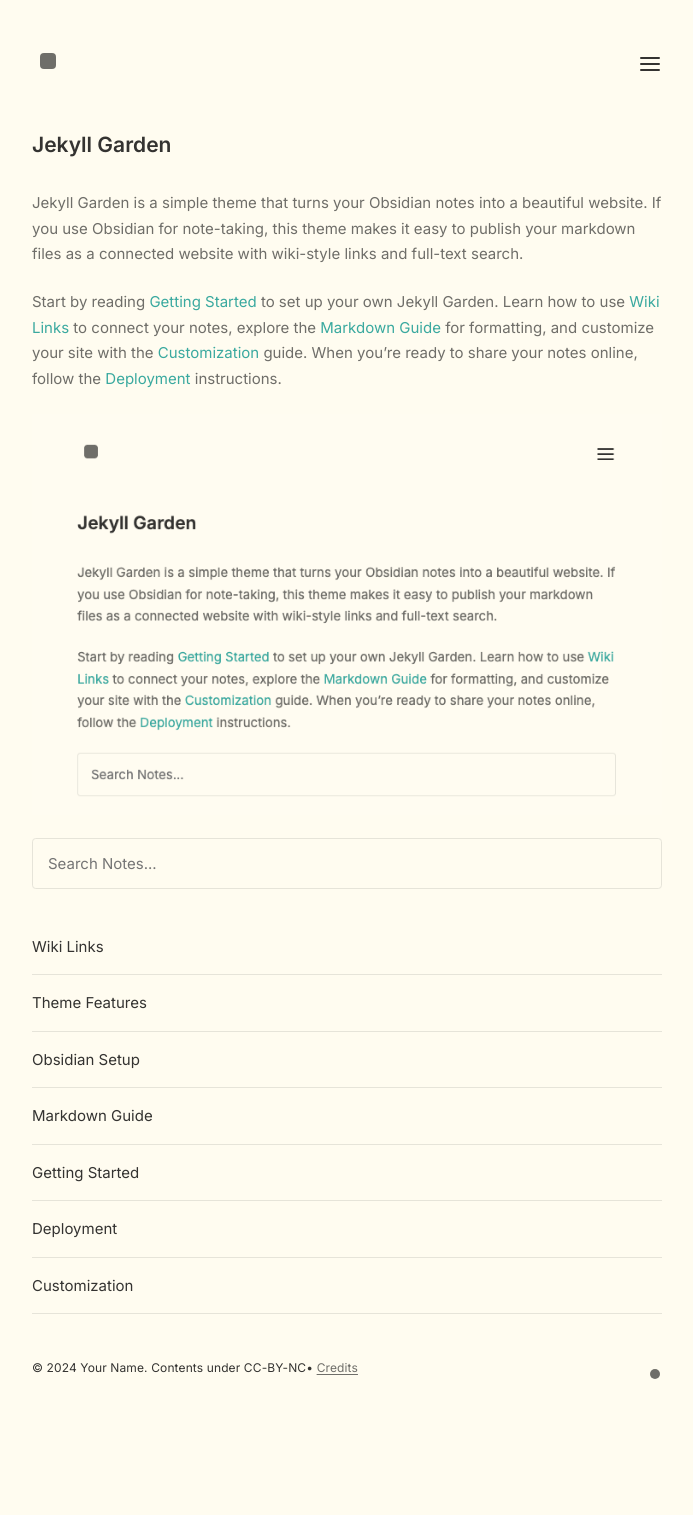
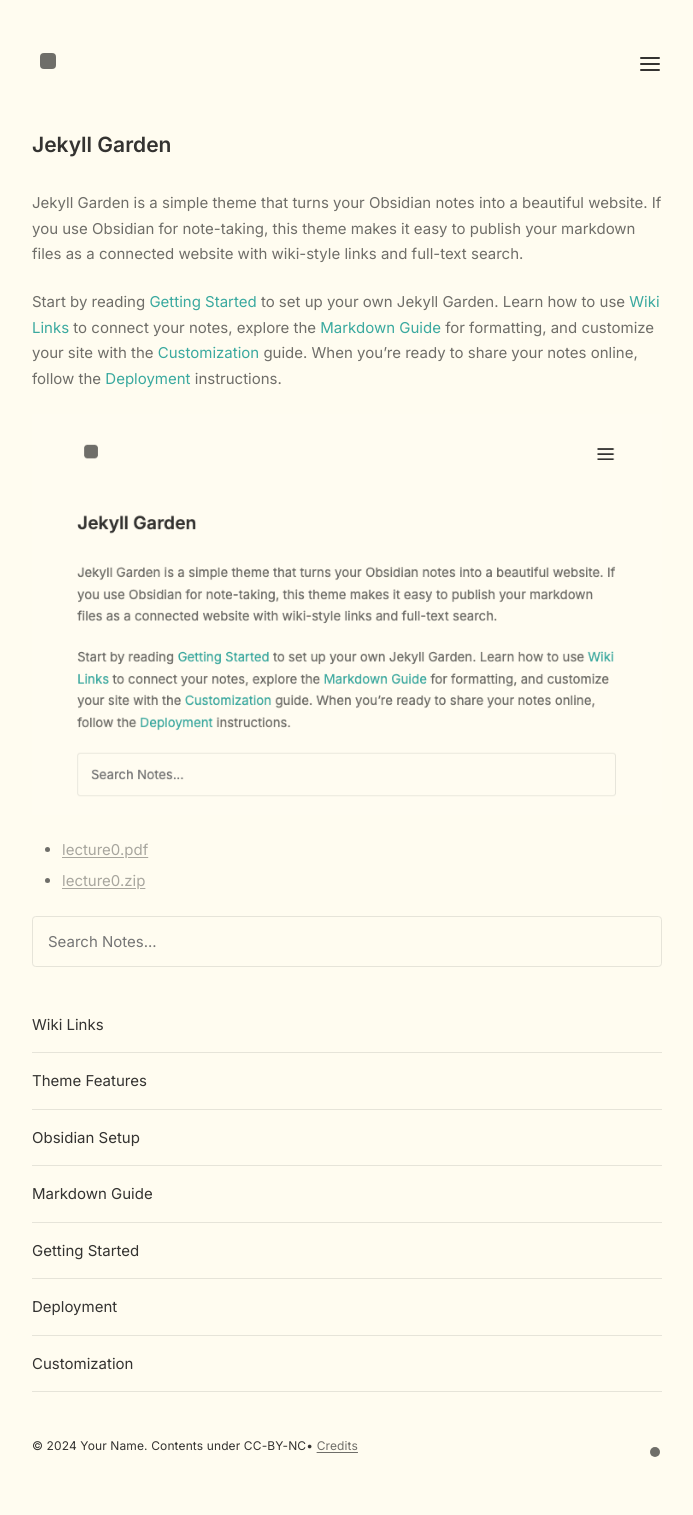
Before and after one commit to jame-louis/obsidian-website, a Jekyll site: the page built from pages/index.md, in a window 1280 px wide. Shown: the whole page, without its empty margins (293-986 px from the left). Built offline with Jekyll 4.4.1, drawn with Linux system fonts in a browser that asks for light colours; before the commit the page ends 1437 px from its top, so only the background shows below that.

Commit message:
test zip/pdf wikilink

```diff
--- a/pages/index.md
+++ b/pages/index.md
@@ -12,3 +12,6 @@ Jekyll Garden is a simple theme that turns your Obsidian notes into a beautiful
 Start by reading [[Getting Started]] to set up your own Jekyll Garden. Learn how to use [[Wiki Links]] to connect your notes, explore the [[Markdown Guide]] for formatting, and customize your site with the [[Customization]] guide. When you're ready to share your notes online, follow the [[Deployment]] instructions.
 
 ![[screen-shot.png]]
+
+- [[lecture0.pdf]]
+- [[lecture0.zip]]
```
Also changed, not shown: 5 other files.
